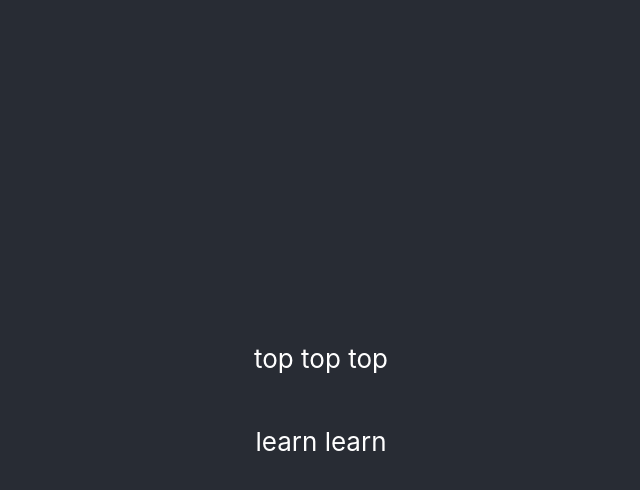
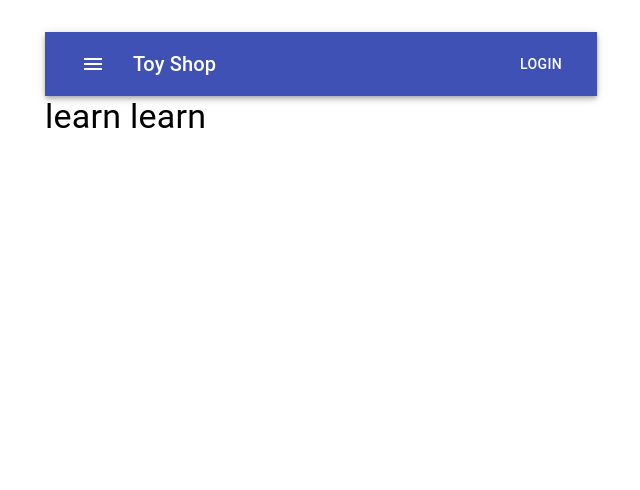
Before and after one commit to jessequiroga/react-shopping, a React (Create React App) app: page / in a window 1280 px wide. Shown: the top 490 px of the page, without its empty margins (319-959 px from the left). Built offline with nearby package versions, Linux system fonts and the light colour scheme.

Commit message:
mat ui && top added

```diff
--- a/src/components/App/index.tsx
+++ b/src/components/App/index.tsx
@@ -1,14 +1,19 @@
 import React from 'react';
 import './App.css';
+import Typography from '@material-ui/core/Typography';
+import { Container, Box } from '@material-ui/core';
+
 import { Top } from 'components';
 
 export function App() {
     return (
-        <div className="App">
-            <header className="App-header">
-                <Top />
-                <p>learn learn</p>
-            </header>
-        </div>
+        <Container maxWidth="sm">
+            <Box my={4}>
+                <Top></Top>
+                <Typography variant="h4" component="h1" gutterBottom>
+                    learn learn
+                </Typography>
+            </Box>
+        </Container>
     );
 }
--- a/src/components/Top/index.tsx
+++ b/src/components/Top/index.tsx
@@ -1,11 +1,50 @@
 import React from 'react';
+import AppBar from '@material-ui/core/AppBar';
+import Toolbar from '@material-ui/core/Toolbar';
+import {
+    IconButton,
+    Typography,
+    makeStyles,
+    Theme,
+    createStyles,
+    Button,
+} from '@material-ui/core';
+import MenuIcon from '@material-ui/icons/Menu';
+
+const useStyles = makeStyles((theme: Theme) =>
+    createStyles({
+        root: {
+            flexGrow: 1,
+        },
+        menuButton: {
+            marginRight: theme.spacing(2),
+        },
+        title: {
+            flexGrow: 2,
+        },
+    }),
+);
 
 export function Top() {
+    const classes = useStyles();
+
     return (
-        <div className="Top">
-            <header className="Top-header">
-                <p>top top top</p>
-            </header>
+        <div className={classes.root}>
+            <AppBar position="static">
+                <Toolbar>
+                    <IconButton
+                        className={classes.menuButton}
+                        color="inherit"
+                        aria-label="menu"
+                    >
+                        <MenuIcon />
+                    </IconButton>
+                    <Typography variant="h6" className={classes.title}>
+                        Toy Shop
+                    </Typography>
+                    <Button color="inherit">Login</Button>
+                </Toolbar>
+            </AppBar>
         </div>
     );
 }
```
Also changed, not shown: package.json (+11 -9 lines), 1 other file (tests, documents, lock files or other folders).
